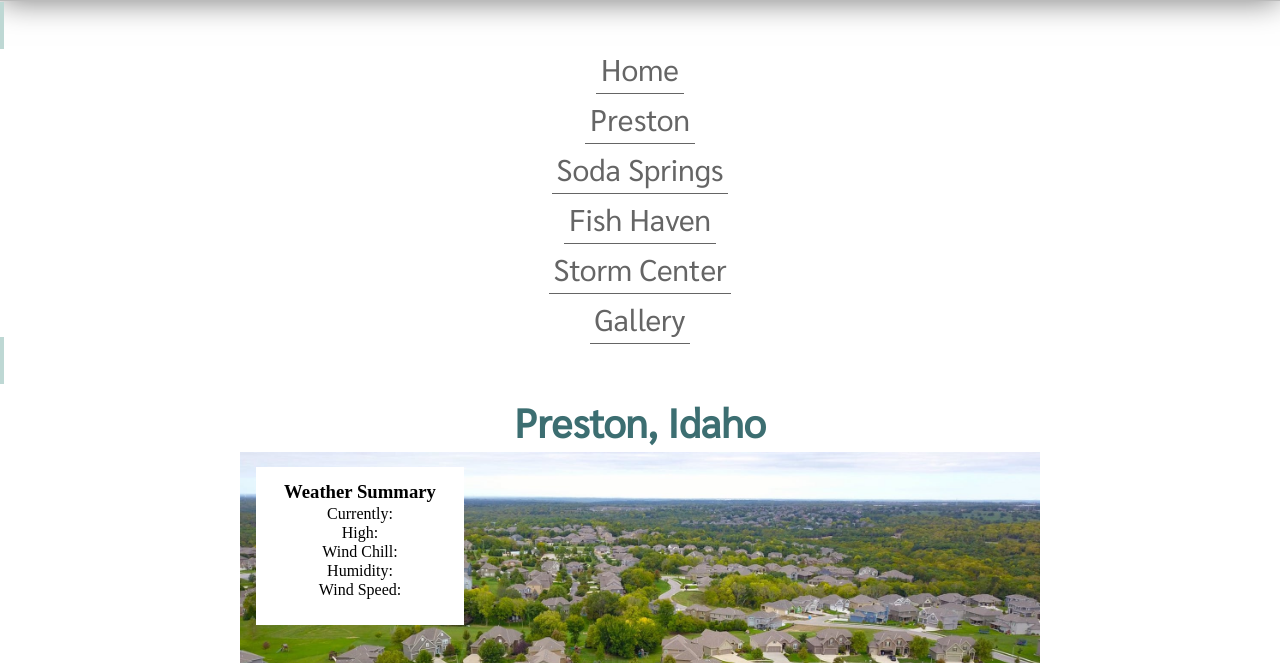
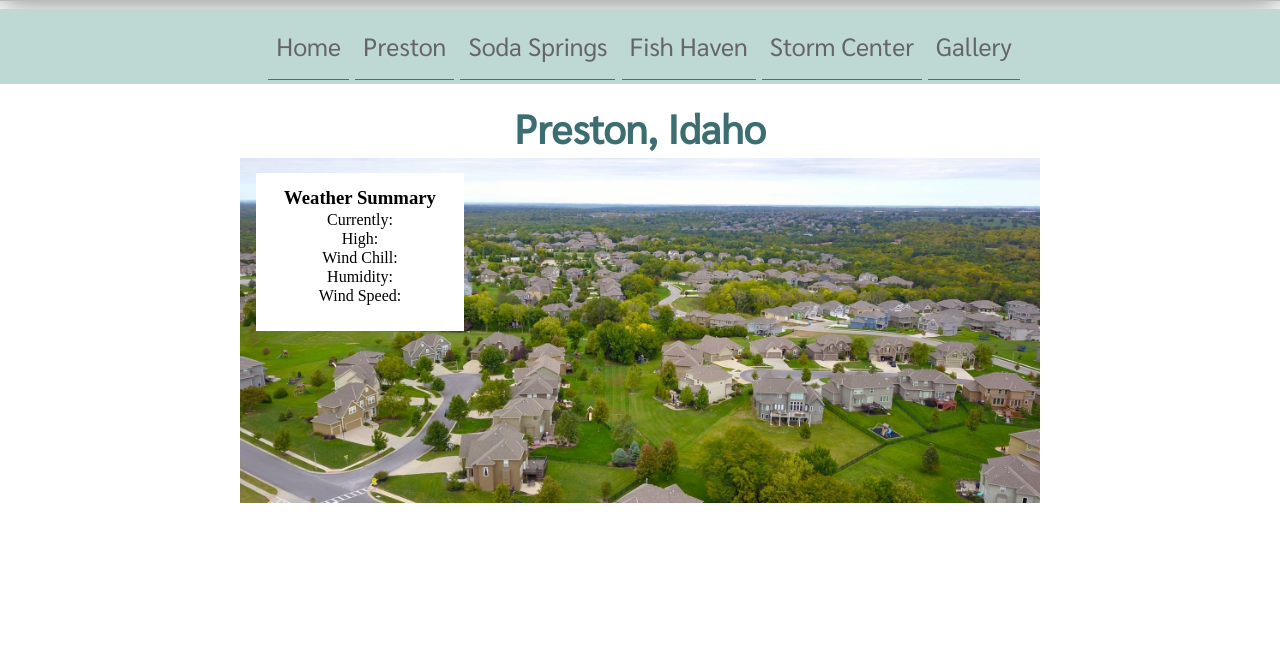
Before and after one commit to Tessa-Brown/Tessa-Brown.github.io, a plain HTML site: page assignments/lesson-5/preston-5.html in a window 1280 px wide. Shown: the part 137-800 px from the top of the page. Drawn offline with Linux system fonts and the light colour scheme; files that its build step writes are made by us from their sources.

Commit message:
updated large css

```diff
--- a/assignments/lesson-5/css/large-5.css
+++ b/assignments/lesson-5/css/large-5.css
@@ -40,6 +40,22 @@ header img, .headings {
 	vertical-align: middle;
     height: 100px;
     width: auto;
+}
+
+a:link {
+    text-decoration: none;
+}
+
+a:active {
+    color: #3C6E7;
+}
+
+a:hover {
+    color: teal;
+}
+
+#active{
+    color:teal;
 }
   .town img{
      width : 800px;
@@ -156,30 +172,25 @@ footer {
            }
 
     .large {
-            display: inline;
+            margin: 0rem;
+            display: inline-block;
             text-align : center;
             font-family: 'Sarabun', sans-serif;
-            font-size : 30px;
+            font-size : 25px;
             color : #656565;
-            background-color : #BED8D4
+            background: #BED8D4;
+            width: 100%;
+
         }
-        nav a {
-            display: inline;
-            padding: 5px;
-            text-decoration: none;
-            border-width: 0px 0px 1px 0px;
-            border-style: solid;
-            }
+    nav li {
+        display:inline;
+        background-color: #BED8D4;
 
-        ul {
-            list-style-type : none;
-            padding : 0em;
-            margin : 0em;
-            line-height : 50px;
-        }
-
-        a  {
-            text-decoration: none;
-            color :  #656565;
+    }
+    nav a {
+        display: inline-block;
+        padding: .5rem;
+        color: #656565;
+        background: #BED8D4;
         }
  }
--- a/assignments/lesson-5/preston-5.html
+++ b/assignments/lesson-5/preston-5.html
@@ -27,7 +27,7 @@
      <nav class="large">
             <ul>
                <li><a href=#>Home</a></li>
-               <li><a href=#>Preston</a></li>
+               <li><a class="active" href=#>Preston</a></li>
                <li><a href=#>Soda Springs</a></li>
                <li><a href=#>Fish Haven</a></li>
                <li><a href=#>Storm Center</a></li>
```
Also changed, not shown: 2 other files.
